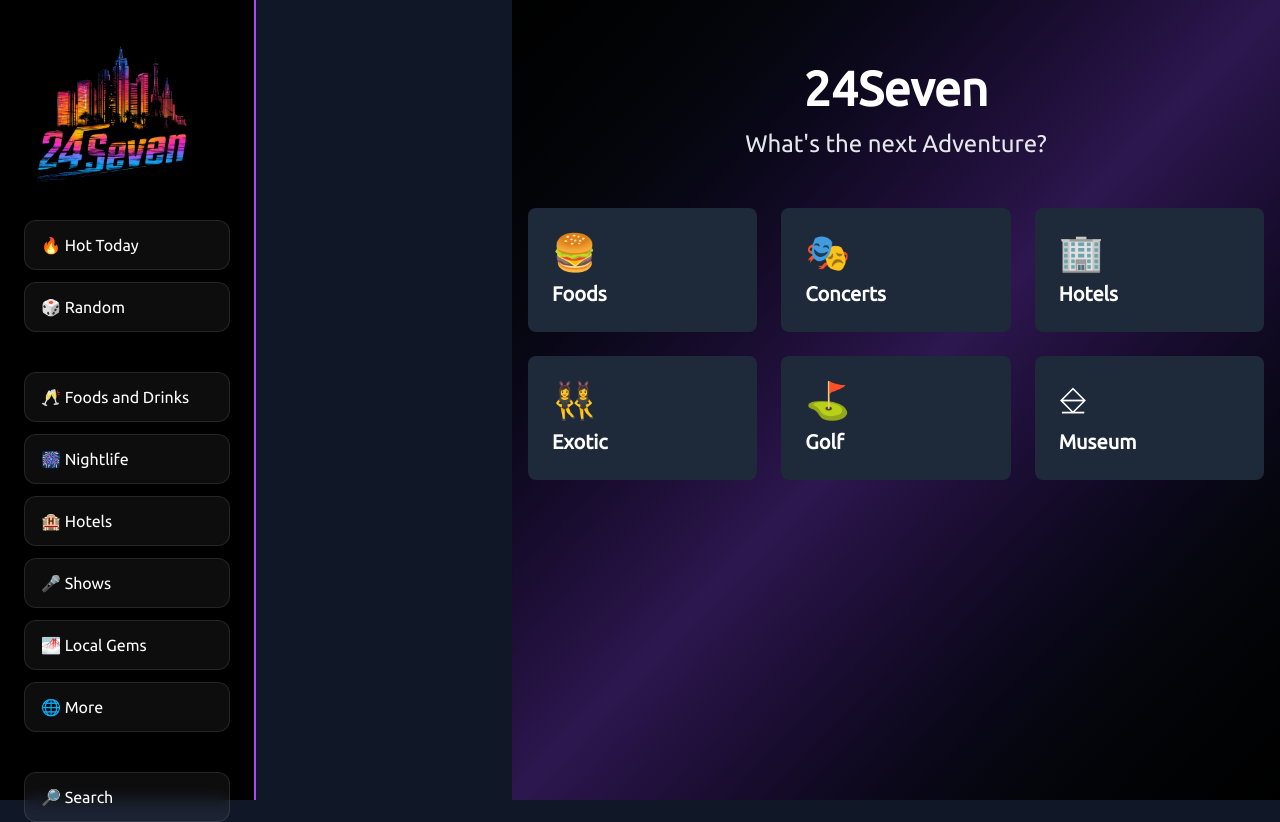
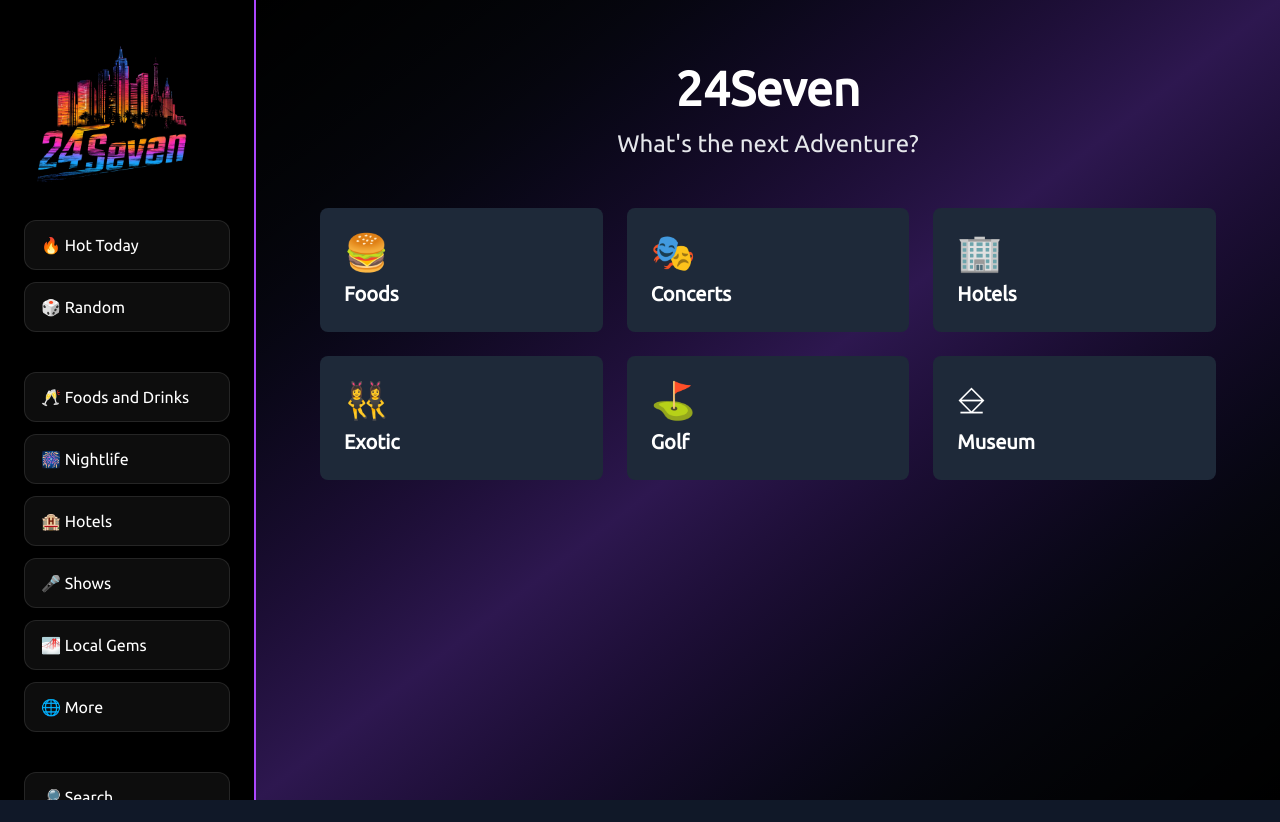
Before and after one commit to ivanenriquejuarez/24seven, a Next.js app: page / in a window 1280 px wide. After the commit the page ends 800 px from the top, so only its background shows below. Built offline with nearby package versions, Linux system fonts and the light colour scheme.

Commit message:
applied navbar fixed

```diff
--- a/src/components/NavBar.tsx
+++ b/src/components/NavBar.tsx
@@ -14,7 +14,7 @@
     return (
 
         // Navbar
-        <nav className="w-64 h-screen p-6 bg-black border-r-2 border-purple-500">
+        <nav className="w-64 h-screen p-6 bg-black border-r-2 border-purple-500 fixed left-0 top-0 overflow-y-auto">
             <div> {/* Main container */}
 
                 {/* Logo */}
```
